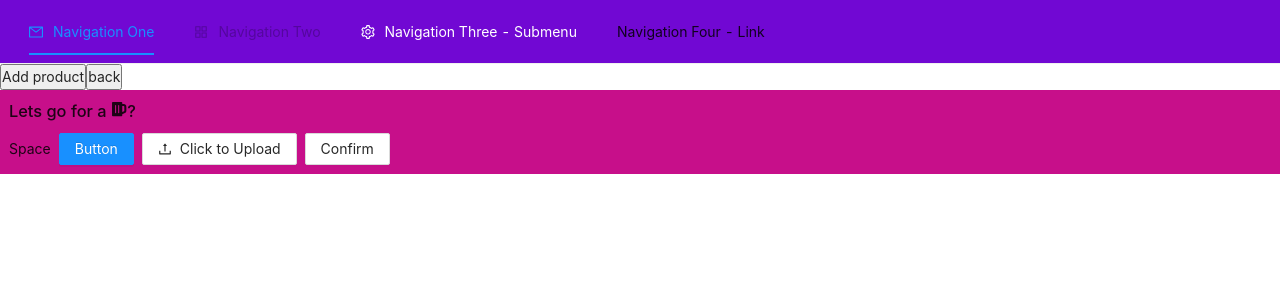
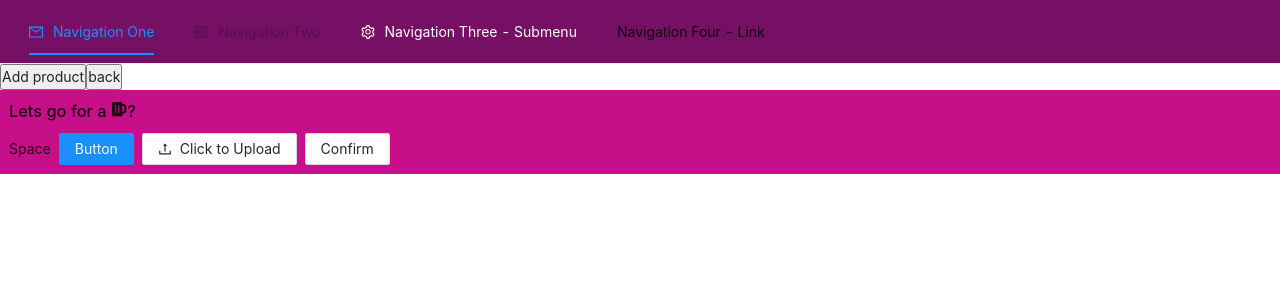
Before and after one commit to Tndevfactory/https--soft-paie.vercel-app-, a Next.js app: page /add in a window 1280 px wide. Shown: the top 300 px of the page. Built offline with nearby package versions, Linux system fonts and the light colour scheme.

Commit message:
test-change-vercel

```diff
--- a/components/appHeader/Header.module.css
+++ b/components/appHeader/Header.module.css
@@ -1,21 +1,20 @@
 /** @format */
 
-.menuPlaceholder{
-	background: rgb(31, 180, 2);
+.menuPlaceholder {
+	background: rgb(2, 174, 180);
 }
 .desktopMenu {
-	background: rgb(113, 8, 211);
+	background: rgb(117, 16, 100);
 	color: white;
 	padding: 9px;
-	;
 }
-.menuItems{
+.menuItems {
 	background: rgb(211, 8, 109);
 	display: flex;
 	justify-content: space-between;
 	align-items: center;
 	font-size: 23px;
-	border: none !important
+	border: none !important;
 }
 
 .subitem {
@@ -27,8 +26,8 @@
 	background-color: rgb(87, 189, 46) !important;
 }
 
-.mobileMenu{
-	display:none;
+.mobileMenu {
+	display: none;
 }
 
 @media (max-width: 600px) {
@@ -36,14 +35,11 @@
 		background: rgb(167, 211, 8);
 		color: white;
 
-
 		display: none;
-
 	}
-	.mobileMenu{
-	display:block;
-	background-color: rgb(87, 189, 46) !important;
-	width:500px;
+	.mobileMenu {
+		display: block;
+		background-color: rgb(87, 189, 46) !important;
+		width: 500px;
+	}
 }
-
-}
```
